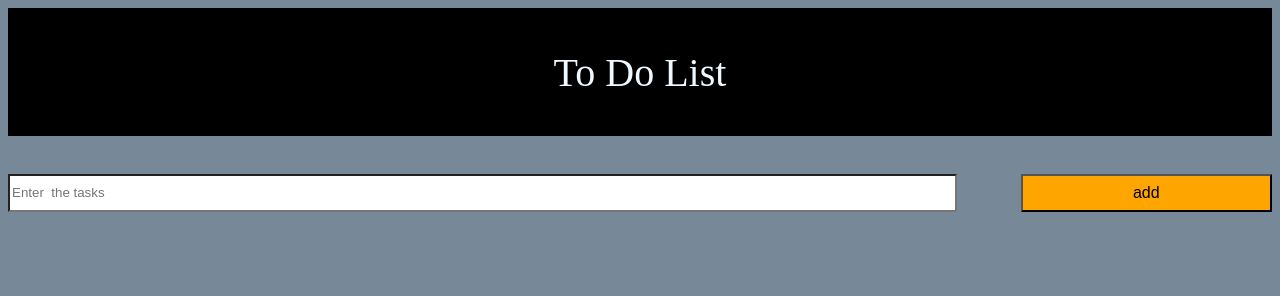
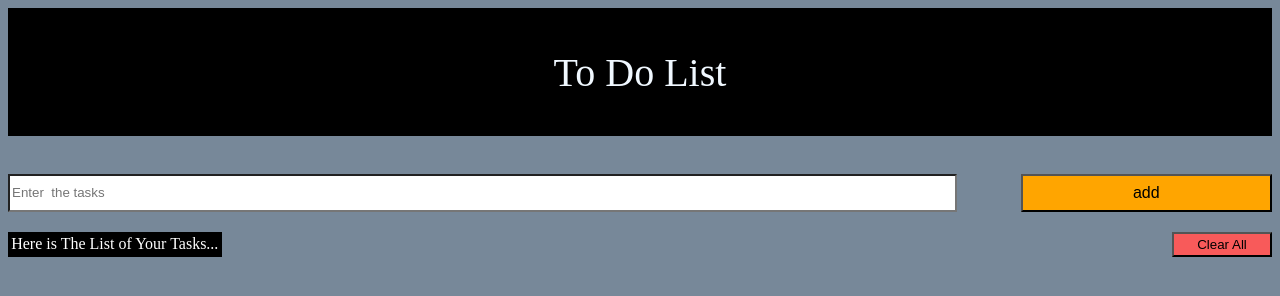
Before and after one commit to Yuva-kumar/Js_to_do_project, a plain HTML site: page index.html in a window 1280 px wide. Drawn offline with Linux system fonts and the light colour scheme.

Commit message:
updated the clear buttton

```diff
--- a/app.js
+++ b/app.js
@@ -192,3 +192,16 @@ function updateLocalStorage() {
     localStorage.setItem('user', JSON.stringify(dataArray));
 
 }
+
+
+const clearButton = document.querySelector('.clear-button')
+clearButton.addEventListener('click',function ( ){
+
+    const conform = confirm('are you sure to clear all your todos...')
+    if(conform){
+        todoListDiv.innerHTML = ''
+        // updateLocalStorage()
+        localStorage.removeItem('user')
+    }
+
+})
--- a/index.css
+++ b/index.css
@@ -22,7 +22,7 @@ input {
     flex: 4;
 }
 
-button {
+.add-button {
     flex: 1;
     margin-left: 5%;
     background-color: orange
@@ -31,3 +31,20 @@ button {
 #todo-input{
     height:2rem;
 }
+
+.clear-div{
+    display:flex;
+    margin-top: 20px;
+    justify-content: space-between;
+}
+.task{
+    background-color: black;
+    color: white;
+    padding: 0.2rem;
+}
+.clear-button{
+    background: rgb(248, 90, 90);
+    padding: 0.2rem;
+    width:100px;
+
+}
--- a/index.html
+++ b/index.html
@@ -14,6 +14,10 @@
         <input id="todo-input" placeholder="Enter  the tasks " required>
         <button class="add-button"> add </button>
     </div>
+    <div class = "clear-div">
+        <div class = "task">Here is The List of Your Tasks...</div>
+        <button class = "clear-button">Clear All</button>
+    </div>
     <script src="app.js"></script>
 </body>
 
```
Also changed, not shown: 1 other file.
